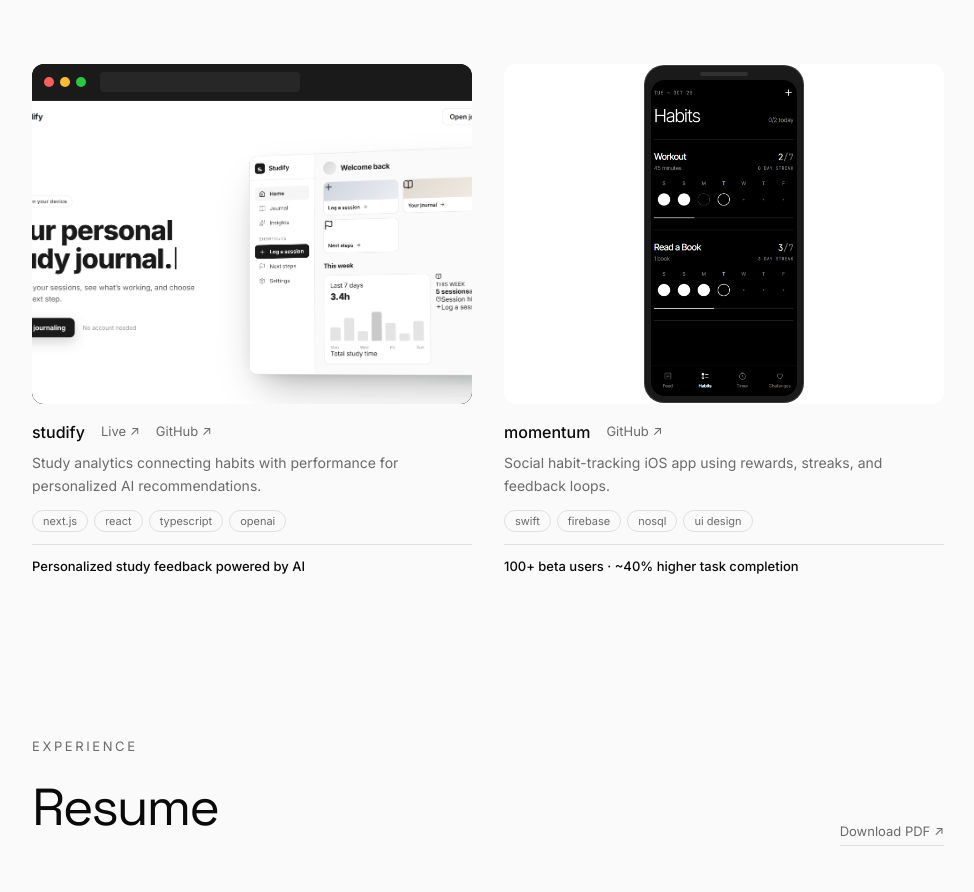
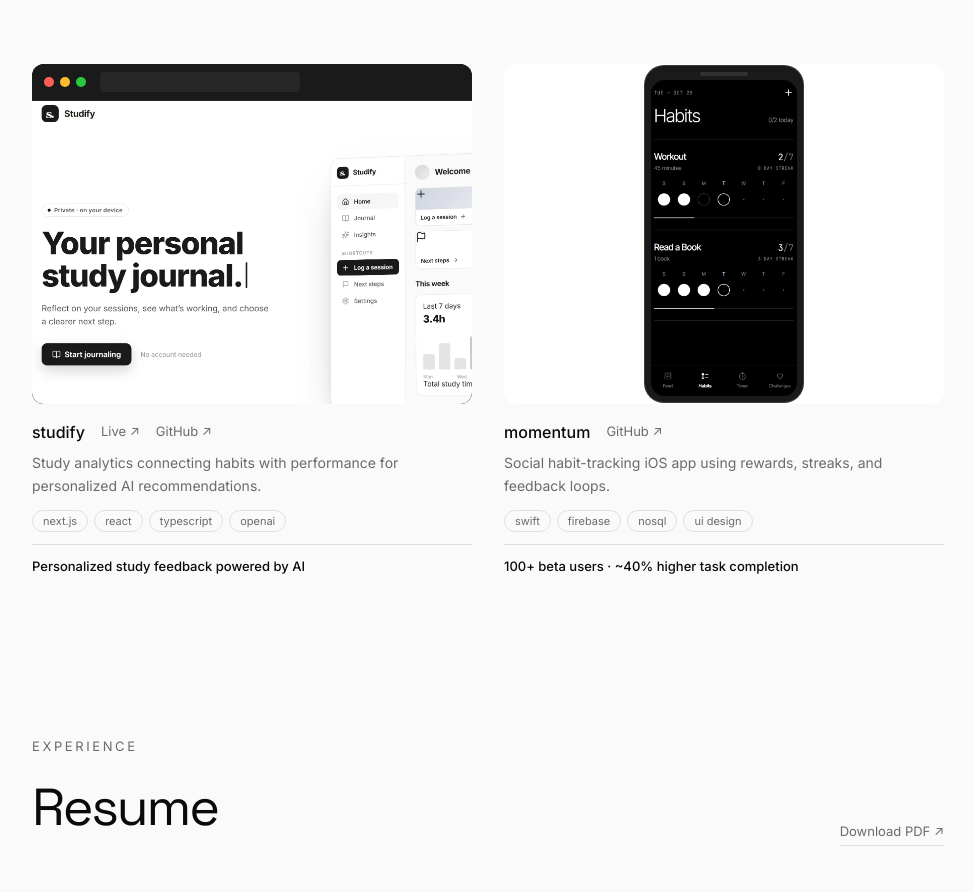
Before and after one commit to AndreTsoi/personal-site, a Next.js app in the folder nextapp/: page / in a window 1280 px wide. Shown: the part 825-1717 px from the top of the page, without its empty margins (152-1126 px from the left). Built offline with nearby package versions, Linux system fonts and the light colour scheme.

Commit message:
Update Studify screenshot

```diff
--- a/nextapp/src/components/Projects.tsx
+++ b/nextapp/src/components/Projects.tsx
@@ -59,7 +59,7 @@ const projects = [
     tags: ["next.js", "react", "typescript", "openai"],
     result: "Personalized study feedback powered by AI",
     mockup: "browser" as const,
-    image: "/studify2.png",
+    image: "/studify3.png",
     bg: "#0f0f0f",
     links: [
       { label: "Live", href: "https://studifyv2.vercel.app/" },
```
Also changed, not shown: nextapp/public/studify3.png (added).
